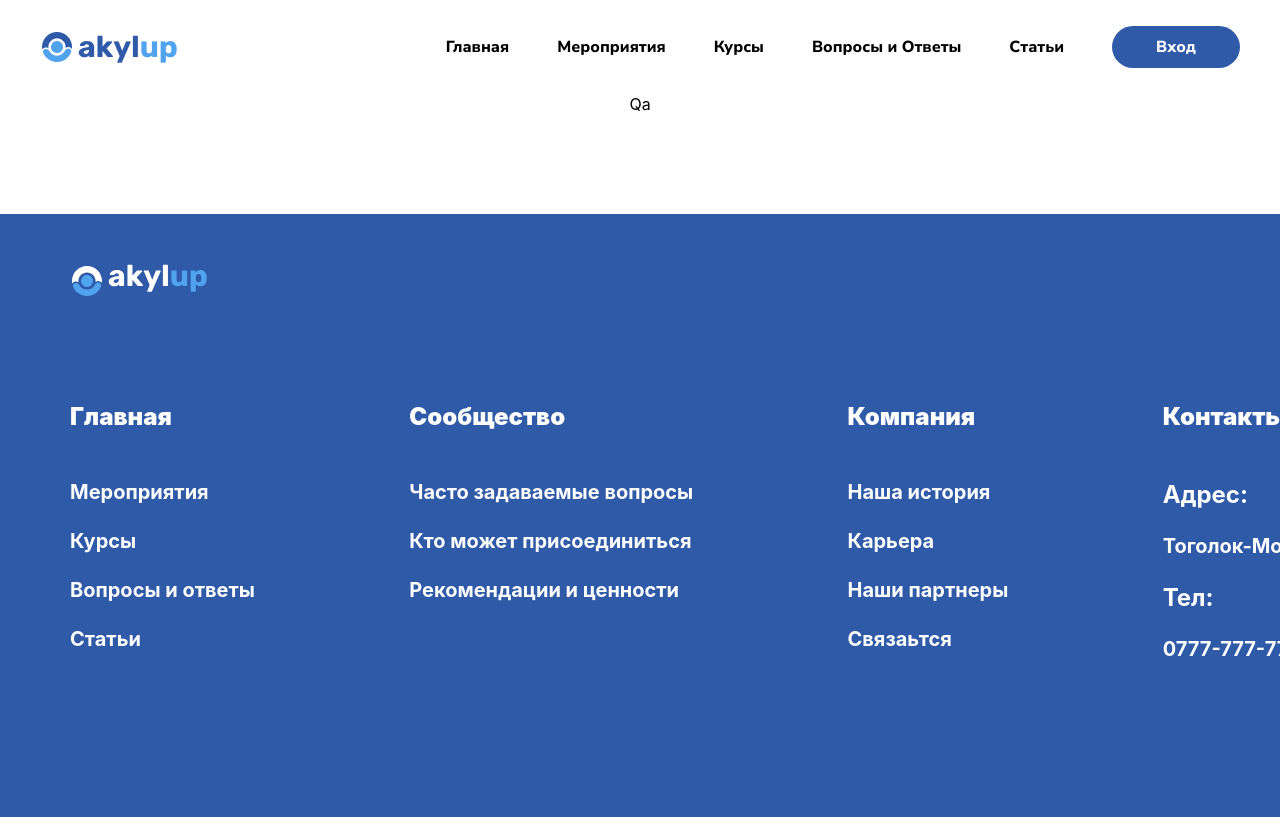
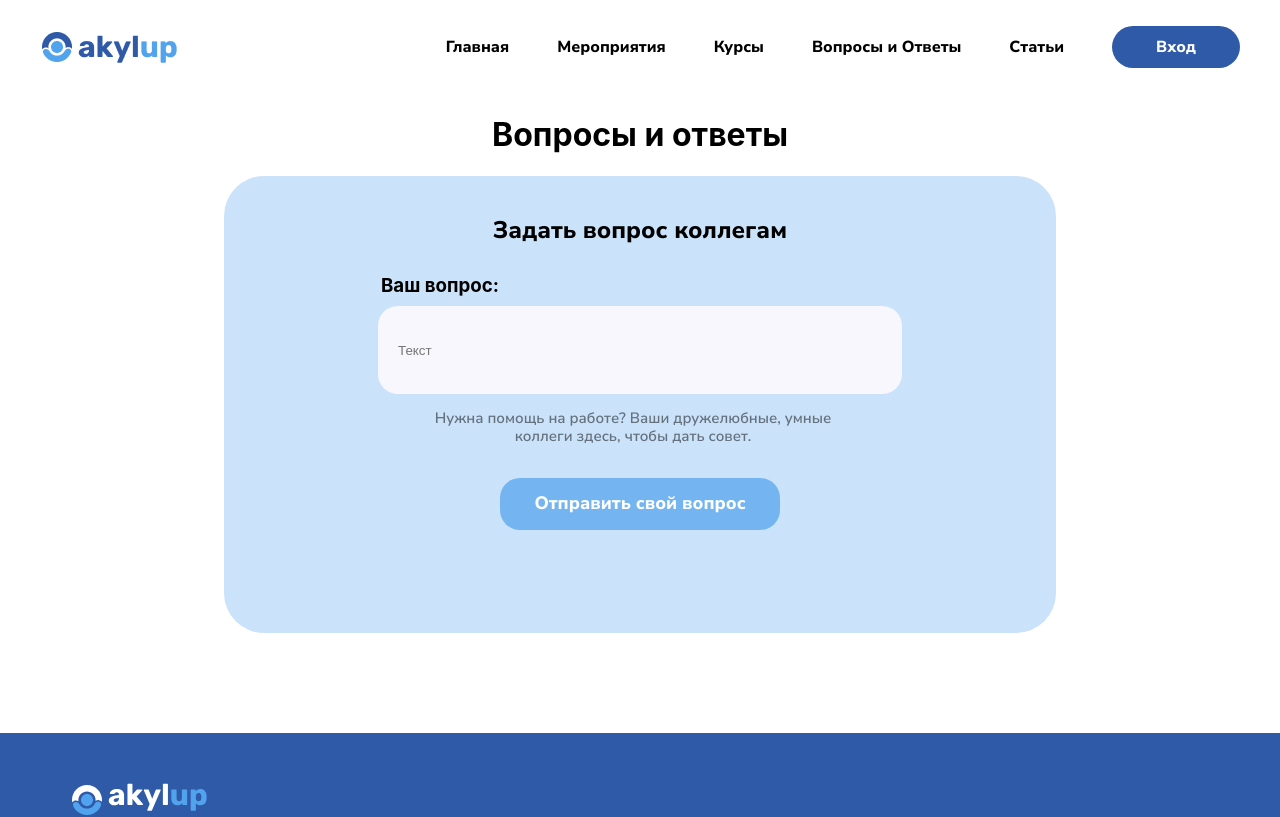
Before and after one commit to 09mazya/AkylUP, a React (Create React App) app: page /qa in a window 1280 px wide. Shown: the top 817 px of the page. Built offline with nearby package versions, Linux system fonts and the light colour scheme.

Commit message:
create QA page

```diff
--- /dev/null
+++ b/src/pages/Qa/Qa.css
@@ -0,0 +1,75 @@
+.qa-form-wrap {
+  display: flex;
+  justify-content: center;
+}
+.qa-form {
+  flex-direction: column;
+  justify-content: center;
+  align-items: center;
+  text-align: center;
+  padding: 20px;
+  width: 792px;
+  height: 417px;
+  background: rgba(81, 163, 238, 0.3);
+  border-radius: 40px;
+}
+
+.qa-input {
+  align-items: center;
+  padding: 16px 20px;
+  width: 484px;
+  height: 56px;
+  background: #f7f7fd;
+  border-radius: 20px;
+  border: none;
+}
+.question-for-colleagues {
+  font-family: "Nunito Sans";
+  font-style: normal;
+  font-weight: 700;
+  font-size: 24px;
+  line-height: 120%;
+  color: #000000;
+}
+input {
+  outline: none;
+}
+
+.your-question {
+  position: relative;
+  right: 200px;
+  top: 10px;
+}
+
+.qa-input-undertext {
+  width: 428px;
+  height: 54px;
+  font-family: "Nunito Sans";
+  font-style: normal;
+  font-weight: 400;
+  font-size: 15px;
+  line-height: 120%;
+  color: rgba(0, 0, 0, 0.5);
+  position: relative;
+  left: 175px;
+}
+
+.qa-button {
+  padding: 15px 20px;
+  width: 280px;
+  height: 52px;
+  background: rgba(81, 163, 238, 0.7);
+  border-radius: 20px;
+  font-family: "Nunito Sans";
+  font-style: normal;
+  font-weight: 700;
+  font-size: 18px;
+  line-height: 120%;
+  color: #ffffff;
+  border: none;
+  cursor: pointer;
+}
+
+.qa-button:hover {
+  box-shadow: 1px 0px 54px -4px rgba(248, 249, 250, 0.2);
+}
--- a/src/pages/Qa/Qa.jsx
+++ b/src/pages/Qa/Qa.jsx
@@ -1,9 +1,26 @@
-import React from 'react'
+import React from "react";
+import "../Qa/Qa.css";
 
 function Qa() {
   return (
-    <div>Qa</div>
-  )
+    <>
+      <div>
+        <h1>Вопросы и ответы</h1>
+      </div>
+      <div className="qa-form-wrap">
+        <div className="qa-form">
+          <h2 className="question-for-colleagues">Задать вопрос коллегам</h2>
+          <h3 className="your-question">Ваш вопрос:</h3>
+          <input className="qa-input" type="text" placeholder="Текст" />
+          <p className="qa-input-undertext">
+            Нужна помощь на работе? Ваши дружелюбные, умные коллеги здесь, чтобы
+            дать совет.
+          </p>
+          <button className="qa-button">Отправить свой вопрос</button>
+        </div>
+      </div>
+    </>
+  );
 }
 
-export default Qa
+export default Qa;
```
